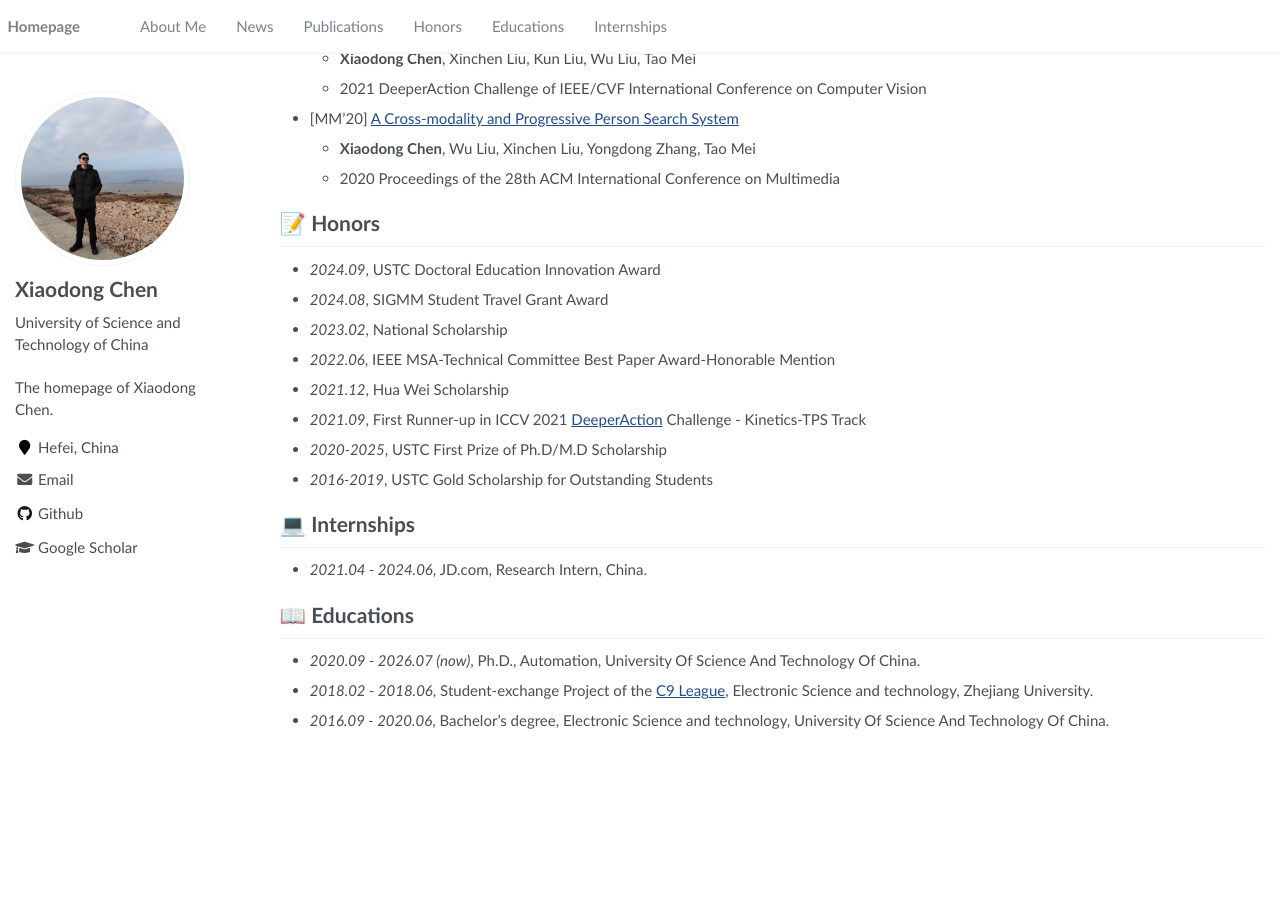
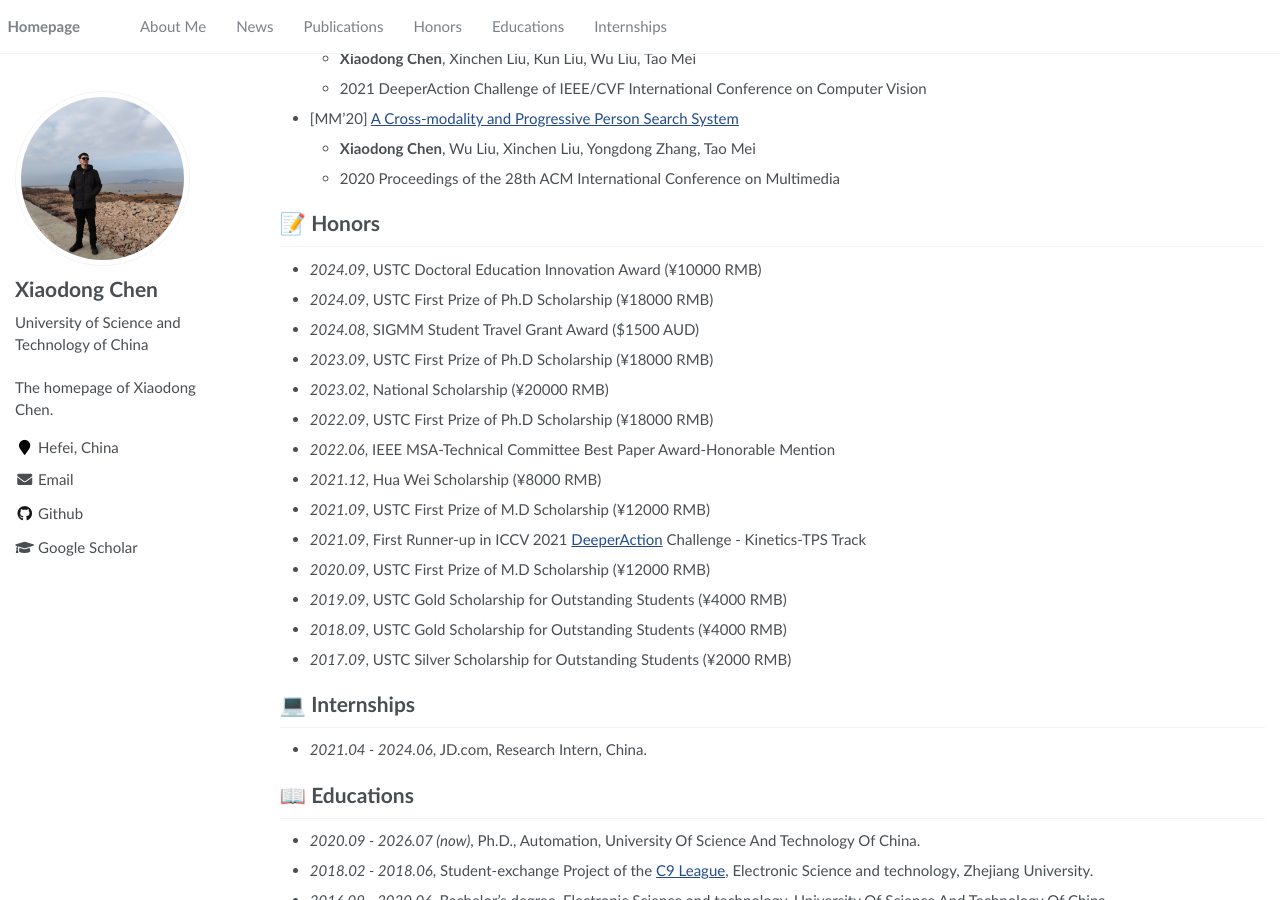
Before and after one commit to SheldongChen/SheldongChen.github.io, a Jekyll site: the page built from _pages/about.md, in a window 1280 px wide and 900 px high, scrolled down 1000 px. Built offline with Jekyll 4.4.1, drawn with Linux system fonts in a browser that asks for light colours; before the commit the page ends 1747 px from its top, so only the background shows below that; grey boxes are pictures that could not be loaded.

Commit message:
Update about.md

```diff
--- a/_pages/about.md
+++ b/_pages/about.md
@@ -70,14 +70,20 @@ My research interests include multimedia computing, computer vision, and their a
 
 
 # 📝 Honors
-- *2024.09*, USTC Doctoral Education Innovation Award
-- *2024.08*, SIGMM Student Travel Grant Award
-- *2023.02*, National Scholarship
+- *2024.09*, USTC Doctoral Education Innovation Award (¥10000 RMB)
+- *2024.09*, USTC First Prize of Ph.D Scholarship (¥18000 RMB)
+- *2024.08*, SIGMM Student Travel Grant Award  ($1500 AUD)
+- *2023.09*, USTC First Prize of Ph.D Scholarship (¥18000 RMB)
+- *2023.02*, National Scholarship (¥20000 RMB)
+- *2022.09*, USTC First Prize of Ph.D Scholarship (¥18000 RMB)
 - *2022.06*, IEEE MSA-Technical Committee Best Paper Award-Honorable Mention
-- *2021.12*, Hua Wei Scholarship
+- *2021.12*, Hua Wei Scholarship (¥8000 RMB)
+- *2021.09*, USTC First Prize of M.D Scholarship (¥12000 RMB)
 - *2021.09*, First Runner-up in ICCV 2021 [DeeperAction](https://deeperaction.github.io/iccv21) Challenge - Kinetics-TPS Track
-- *2020-2025*, USTC First Prize of Ph.D/M.D Scholarship
-- *2016-2019*, USTC Gold Scholarship for Outstanding Students
+- *2020.09*, USTC First Prize of M.D Scholarship (¥12000 RMB)
+- *2019.09*, USTC Gold Scholarship for Outstanding Students (¥4000 RMB)
+- *2018.09*, USTC Gold Scholarship for Outstanding Students (¥4000 RMB)
+- *2017.09*, USTC Silver Scholarship for Outstanding Students (¥2000 RMB)
 
 # 💻 Internships
 - *2021.04 - 2024.06*, JD.com, Research Intern, China.
```
